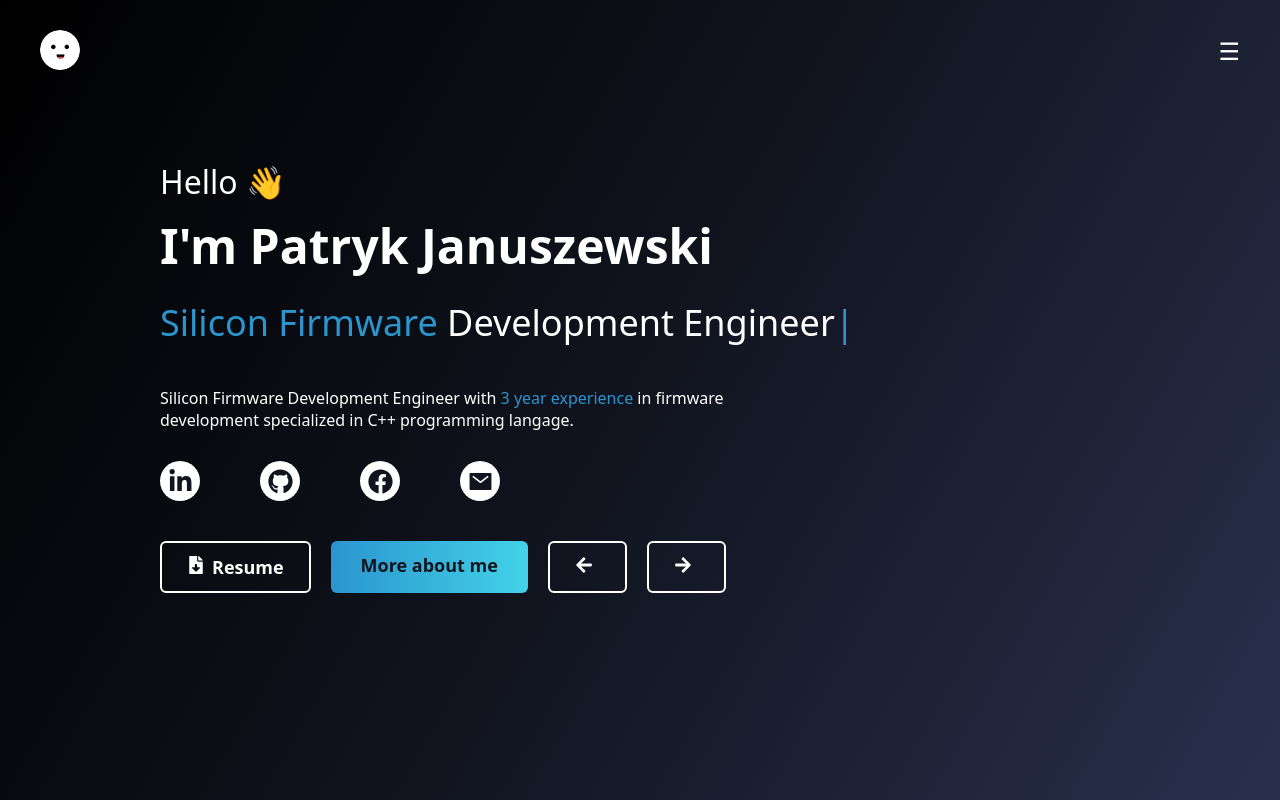
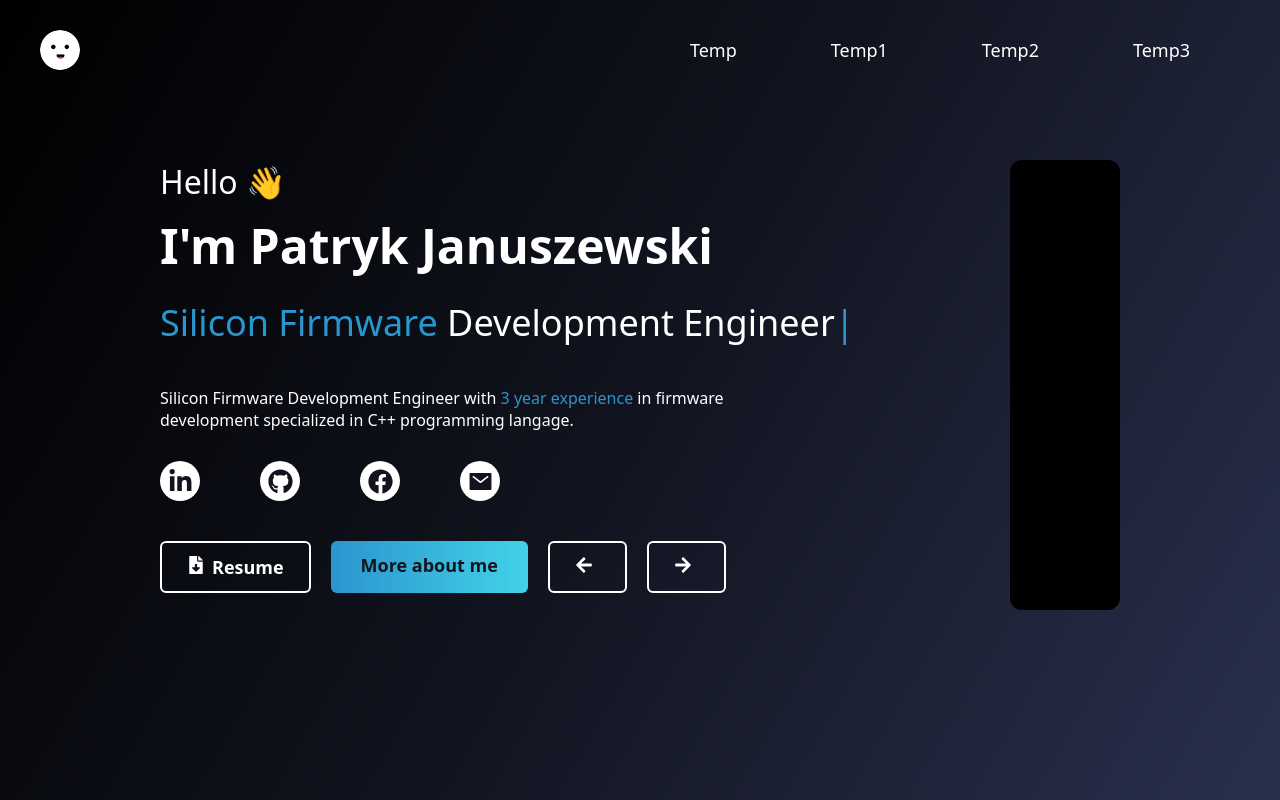
Before and after one commit to januszewskijanuszek/portfolio, a React (Vite) app: page / in a window 1280 px wide. Built offline with nearby package versions, Linux system fonts and the light colour scheme.

Commit message:
Top navbar

```diff
--- a/src/home/Home.jsx
+++ b/src/home/Home.jsx
@@ -34,7 +34,13 @@ return(
     <section className='home-section'>
         <nav className='home-nav'>
             <img className='nav-logo' src='../public/profile-picture.png'/>
-            <div className='nav-menu'>☰</div>
+            <div className='nav-content'>
+                <div className='nav-element'>Temp</div>
+                <div className='nav-element'>Temp1</div>
+                <div className='nav-element'>Temp2</div>
+                <div className='nav-element'>Temp3</div>
+                {/* <div className='nav-menu'>☰</div> */}
+            </div>
         </nav>
         <div className='master-container'>
             <main className='home-content'>
@@ -74,9 +80,14 @@ return(
                             text=''
                             label='Show_next'
                         />
-                </div>
+                    </div>
                 </div>
             </main>
+            <div className='home-show-pannel'>
+                <div>
+
+                </div>
+            </div>
         </div>
     </section>
     );
--- a/src/home/home.css
+++ b/src/home/home.css
@@ -13,6 +13,12 @@
 .master-container{
     margin-left: 10%;
     margin-top: 5%;
+
+    display: flex;
+    flex-direction: row;
+    align-items: flex-start;
+    gap: 50px;
+    width: 80%;
 }
 
 .home-nav{
@@ -27,6 +33,47 @@
     animation: slideDownFade 0.8s ease-out forwards;
 }
 
+.nav-content{
+    min-width: 50%;
+    min-height: 100%;
+    display: flex;
+    gap: 40px;
+    align-items: center;
+    justify-content: space-evenly;
+}
+
+.nav-element{
+    font-size: 18px;
+    font-weight: 500;
+
+    padding: 8px 4px;
+    max-width: 100px;
+    border-radius: 6px;
+    transition: color 0.3s ease;
+    position: relative;
+}
+
+.nav-element:hover {
+    color: #2b95ce;
+}
+
+.nav-element::after {
+    content: '';
+    position: absolute;
+    width: 0;
+    height: 2px;
+    bottom: 0;
+    left: 50%;
+    background: linear-gradient(90deg, #2b95ce, #42d2e8);
+    transition: all 0.3s ease;
+    transform: translateX(-50%);
+    border-radius: 2px;
+}
+
+.nav-element:hover::after {
+    width: 100%;
+}
+
 .nav-logo{
     height: 100%;
     width: auto;
@@ -34,7 +81,7 @@
     object-fit: cover;
 }
 
-.nav-logo, .nav-menu{
+.nav-logo, .nav-element{
     cursor: pointer;
     user-select: none;
 }
@@ -134,3 +181,15 @@
     color: #12151e;
     border: none;
 }
+
+.home-show-pannel{
+    background-color: black;
+
+    flex-grow: 1;
+    min-height: 450px;
+    border-radius: 12px;
+    padding: 20px;
+
+    opacity: 0;
+    animation: slideDownFade 0.8s ease-out 0.4s forwards;
+}
--- a/src/home/socialLinks.css
+++ b/src/home/socialLinks.css
@@ -11,9 +11,11 @@
     background-color: #ffffff;
     color: #11141f;
     border-radius: 50%;
+
     display: flex;
     justify-content: center;
     align-items: center;
+
     text-decoration: none;
     font-weight: bold;
     font-size: 14px;
```
Also changed, not shown: test/index.html (added, +15 -0 lines), test/style.css (added, +28 -0 lines).
